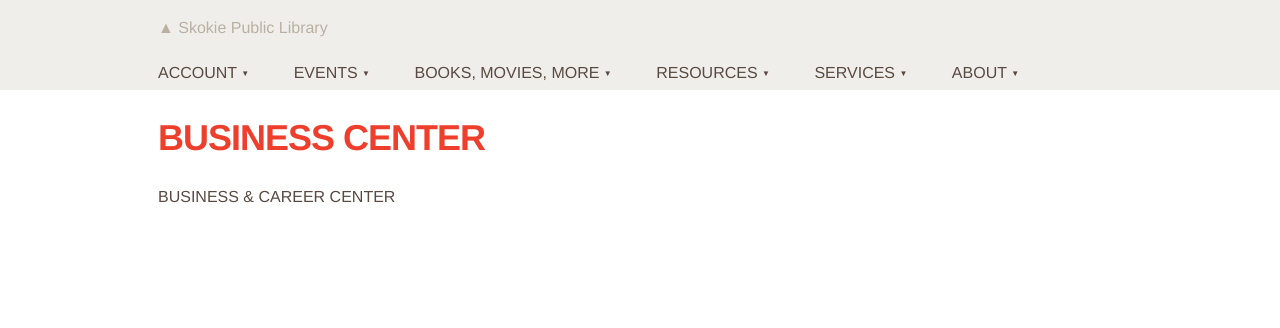
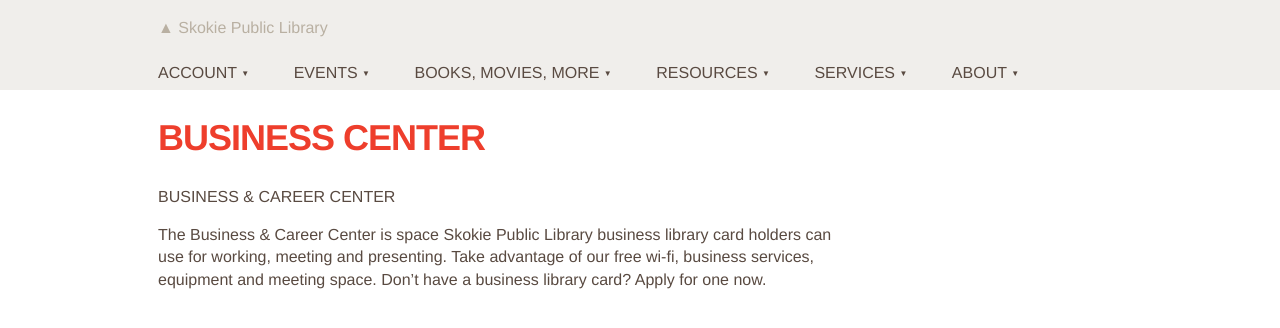
Before and after one commit to skokielibrary/spl-content, a Jekyll site: the page built from _content/terry/services--business-services--business-center.markdown, in a window 1280 px wide. Shown: the top 328 px of the page. Built offline with Jekyll 4.4.1, drawn with Linux system fonts in a browser that asks for light colours.

Commit message:
Updated services--business-services--business-center.markdown

```diff
--- a/_content/terry/services--business-services--business-center.markdown
+++ b/_content/terry/services--business-services--business-center.markdown
@@ -5,3 +5,4 @@ published: true
 ---
 
 ###Business & Career Center
+The Business & Career Center is space Skokie Public Library business library card holders can use for working, meeting and presenting. Take advantage of our free wi-fi, business services, equipment and meeting space. Don't have a business library card? Apply for one now.
```
